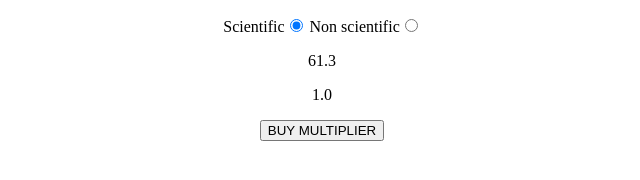
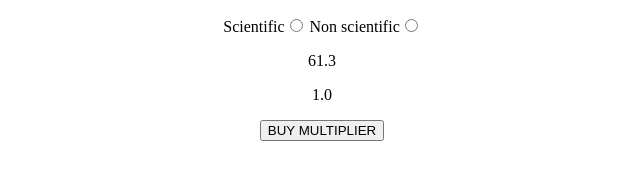
Before and after one commit to palius/getmorenumbers, a plain HTML site: page index.html in a window 1280 px wide. Shown: the full height of the page, 318-958 px from the left. Drawn offline with nearby package versions, Linux system fonts and the light colour scheme.

```diff
--- a/index.html
+++ b/index.html
@@ -14,7 +14,7 @@
             <div id="game" class="tab">
                 <div id="main">
                     <p style="text-align: center">
-                        <label for="scShorten">Scientific</label><input type="radio" name="shortenType" value="scientific" id="scShorten" checked />
+                        <label for="scShorten">Scientific</label><input type="radio" name="shortenType" value="scientific" id="scShorten" />
                         <label for="nonScShorten">Non scientific</label><input type="radio" name="shortenType" value="non-scientific" id="nonScShorten" />
                     </p>
 
```
Also changed, not shown: package.json (deleted, +0 -7 lines).
